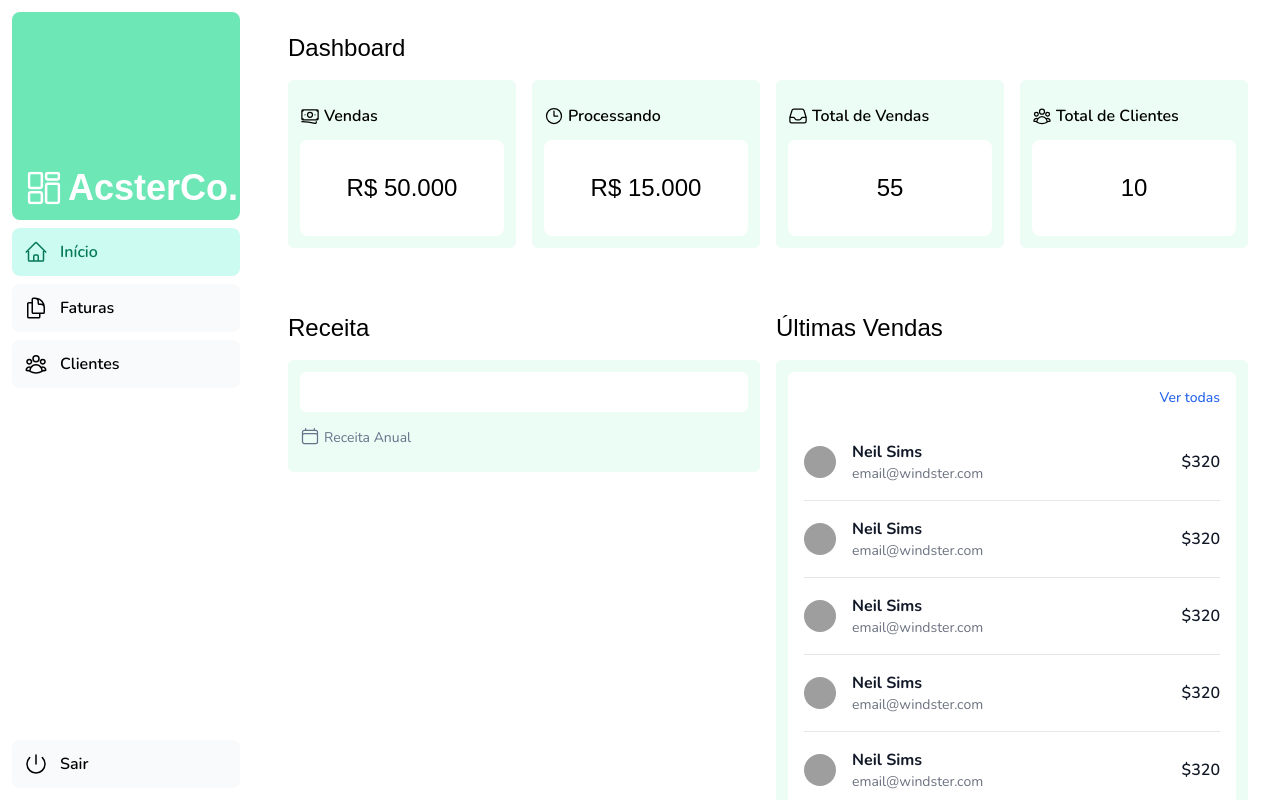
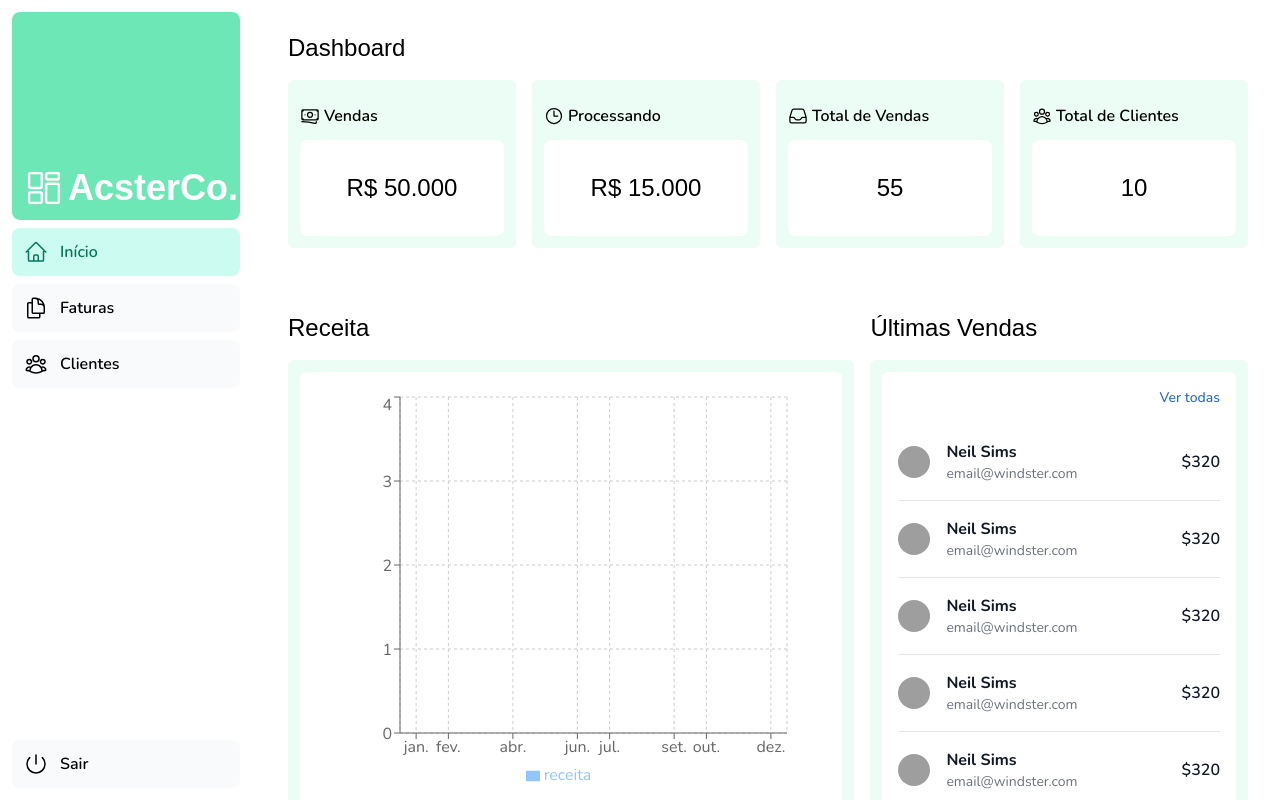
Before and after one commit to devfelipesales/acster_dashboard, a Next.js app: page /dashboard in a window 1280 px wide. Built offline with nearby package versions, Linux system fonts and the light colour scheme; no server answers; the database is empty; grey boxes are pictures that could not be loaded; a web font is replaced by a local one.

Commit message:
fix: revenue chart

```diff
--- a/package.json
+++ b/package.json
@@ -15,12 +15,11 @@
   "dependencies": {
     "@heroicons/react": "^2.0.18",
     "@prisma/client": "^5.6.0",
-    "apexcharts": "^3.44.0",
     "clsx": "^2.0.0",
     "next": "14.0.2",
     "react": "^18",
-    "react-apexcharts": "^1.4.1",
-    "react-dom": "^18"
+    "react-dom": "^18",
+    "recharts": "^2.9.3"
   },
   "devDependencies": {
     "@types/node": "^20",
--- a/src/app/UI/Chart.tsx
+++ b/src/app/UI/Chart.tsx
@@ -1,59 +1,45 @@
 "use client";
+import {
+  BarChart,
+  Bar,
+  XAxis,
+  YAxis,
+  CartesianGrid,
+  Tooltip,
+  Legend,
+  ResponsiveContainer,
+  LineChart,
+  Line,
+} from "recharts";
+
 import React from "react";
-import ReactApexChart from "react-apexcharts";
 import { IChart } from "../lib/definitions";
-import { ApexOptions } from "apexcharts";
 
 export default function Chart({ dataChart }: { dataChart: IChart[] }) {
-  console.log(dataChart);
+  // console.log(dataChart);
 
   if (!dataChart) return null;
 
-  const chartOptions: ApexOptions = {
-    chart: {
-      type: "bar",
-    },
-    series: [
-      {
-        name: "Receita",
-        data: dataChart.map((item) => item.amount),
-      },
-    ],
-    xaxis: {
-      categories: [
-        "Jan",
-        "Fev",
-        "Mar",
-        "Abr",
-        "Maio",
-        "Jun",
-        "Jul",
-        "Ago",
-        "Set",
-        "Out",
-        "Nov",
-        "Dez",
-      ],
-    },
-    colors: ["#77adea"],
-    plotOptions: {
-      bar: {
-        borderRadius: 4,
-      },
-    },
-    dataLabels: {
-      enabled: false,
-    },
-  };
-
   return (
-    <div>
-      <ReactApexChart
-        options={chartOptions}
-        series={chartOptions.series}
-        type={chartOptions.chart?.type}
-        height={350}
-      />
-    </div>
+    <ResponsiveContainer width="99%" height={400}>
+      <BarChart
+        width={600}
+        // height={400}
+        data={dataChart}
+        margin={{
+          top: 5,
+          right: 30,
+          left: 20,
+          bottom: 5,
+        }}
+      >
+        <CartesianGrid strokeDasharray="3 3" />
+        <XAxis dataKey="month" />
+        <YAxis />
+        <Tooltip />
+        <Legend />
+        <Bar dataKey="receita" fill="#93c5fd" />
+      </BarChart>
+    </ResponsiveContainer>
   );
 }
--- a/src/app/dashboard/(overview)/components/RevenueChart.tsx
+++ b/src/app/dashboard/(overview)/components/RevenueChart.tsx
@@ -18,22 +18,59 @@ export default async function RevenueChart() {
           acc[month] = {
             monthIndex: dateInvoice.getMonth(),
             month: month,
-            amount: 0,
+            receita: 0,
           };
         }
 
-        acc[month].amount += Number(amount);
+        acc[month].receita += Number(amount);
 
         return acc;
       },
       {},
     );
 
-    return Object.values(dataChart).map((item) => item);
+    let arrDataChart: IChart[] = [];
+    let arrMonthIndexChart: number[] = [];
+
+    Object.values(dataChart).map((item) => {
+      arrDataChart.push(item);
+      arrMonthIndexChart.push(item.monthIndex);
+    });
+
+    return {
+      arrDataChart,
+      arrMonthIndexChart,
+    };
   }
 
-  const dataChart = createDataChart(invoices);
-  dataChart.sort((a, b) => a.monthIndex - b.monthIndex);
+  const data = createDataChart(invoices);
 
-  return <Chart dataChart={dataChart} />;
+  // Verifica se no array se há todos os meses do ano. Caso não haja, adiciona o mês com valor 0.
+  if (data.arrMonthIndexChart.length < 12) {
+    let dataChart = [...data.arrDataChart];
+    // Monta array com todos os meses do ano.
+    const arrMonths = Array.from({ length: 12 }, (e, i) => {
+      return {
+        monthIndex: i,
+        month: new Date(0, i, 1).toLocaleDateString("pt-BR", {
+          month: "short",
+        }),
+      };
+    });
+
+    // Adiciona ao array final o mês que não estava com valor zerado para aparecer no gráfico todos os meses.
+    arrMonths.forEach((item) => {
+      if (!data.arrMonthIndexChart.includes(item.monthIndex)) {
+        dataChart.push({
+          monthIndex: item.monthIndex,
+          month: item.month,
+          receita: 0,
+        });
+      }
+    });
+
+    dataChart.sort((a, b) => a.monthIndex - b.monthIndex);
+
+    return <Chart dataChart={dataChart} />;
+  }
 }
--- a/src/app/dashboard/(overview)/page.tsx
+++ b/src/app/dashboard/(overview)/page.tsx
@@ -12,12 +12,12 @@ export default function DashboardPage() {
         <h1 className={`${Fonts.lusitana.className} text-2xl`}>Dashboard</h1>
         <CardWrapper />
       </div>
-      <div className=" grid gap-10 lg:grid-cols-2  lg:gap-4">
+      <div className=" lg:grid-cols-custom-1 grid gap-10 lg:gap-4">
         <div className="">
           <h1 className={`${Fonts.lusitana.className} text-2xl`}>Receita</h1>
           <div className="mt-4 rounded-md bg-emerald-50 p-3">
             <div className="rounded-md bg-white p-5">
-              {/* <RevenueChart /> */}
+              <RevenueChart />
             </div>
             <div className="flex items-center gap-1 py-3 text-slate-500">
               <CalendarIcon className="w-5" />
--- a/src/app/lib/definitions.ts
+++ b/src/app/lib/definitions.ts
@@ -1,5 +1,5 @@
 export interface IChart {
   monthIndex: number;
   month: string;
-  amount: number;
+  receita: number;
 }
--- a/tailwind.config.ts
+++ b/tailwind.config.ts
@@ -10,6 +10,7 @@ const config: Config = {
     extend: {
       gridTemplateColumns: {
         "auto-2": "auto 1fr",
+        "custom-1": "1.5fr 1fr",
       },
       screens: {
         xs: "576px",
```
Also changed, not shown: 1 other file (tests, documents, lock files or other folders).
